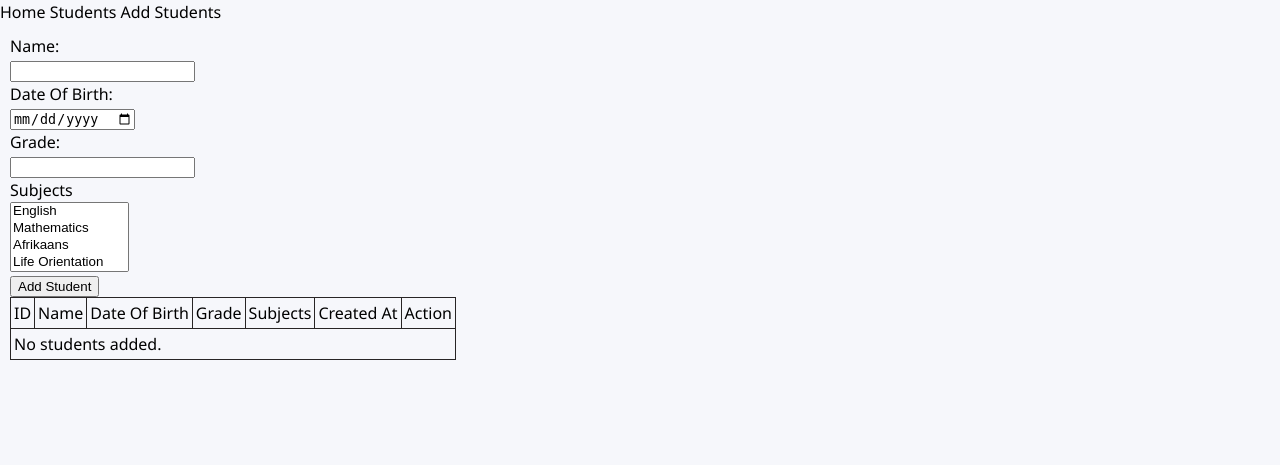
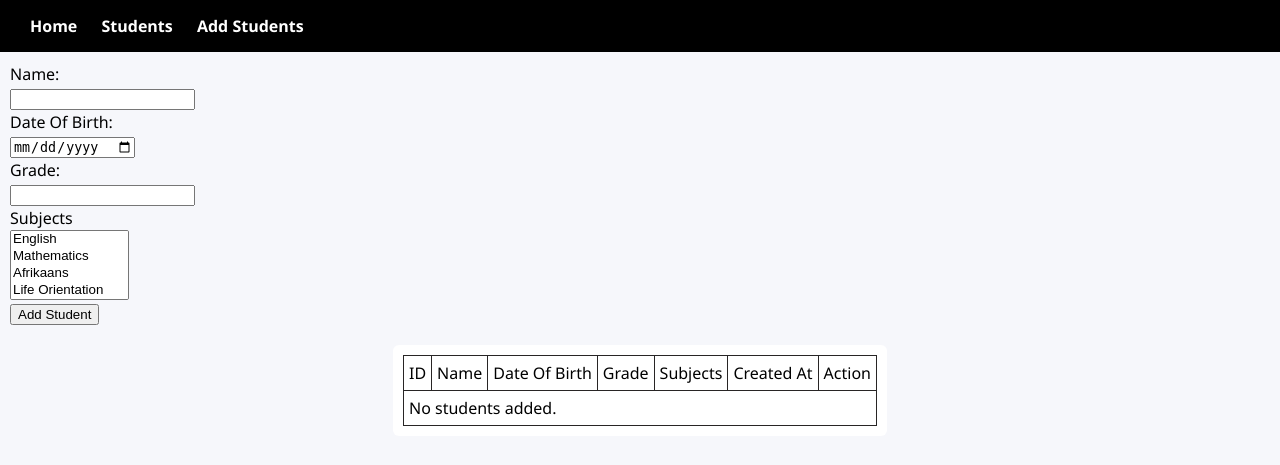
Before and after one commit to Nqobile-Nda/Student_Management_Program_V1, a Flask app: page / in a window 1280 px wide. Shown: the top 465 px of the page. Run offline with Flask 3, Linux system fonts and the light colour scheme; data that the repository does not hold is empty.

Commit message:
Add navbar styles for improved site navigation

```diff
--- a/static/style.css
+++ b/static/style.css
@@ -6,6 +6,26 @@ body, body a {
     color: var(--ink-900);
     line-height: 1.5;
     text-decoration: none;
+}
+
+
+.navbar {
+    align-items: center;
+    padding: 14px 20px;
+    background-color: black;
+}
+
+
+.navbar a {
+    color: white;
+    font-weight: 600;
+    margin: 0 10px;
+    background-color: black;
+}
+
+
+.navbar a:hover {
+    color: #dbeafe;
 }
 
 
@@ -35,12 +55,30 @@ main {
 }
 
 
-.student-table table, td{
+.add-student-form {
+    background-color: white;
+    padding: 10px;
+    border-radius: 6px;
+    width: fit-content;
+    margin: 20px auto;
+}
+
+
+.student-table {
+    background-color: white;
+    padding: 10px;
+    border-radius: 6px;
+    width: fit-content;
+    margin: 20px auto;
+}
+
+
+.student-table table, td {
     border: 1px solid #282525;
     border-collapse: collapse;
 }
 
 
 .student-table td {
-    padding: 3px;
+    padding: 5px;
 }
```
